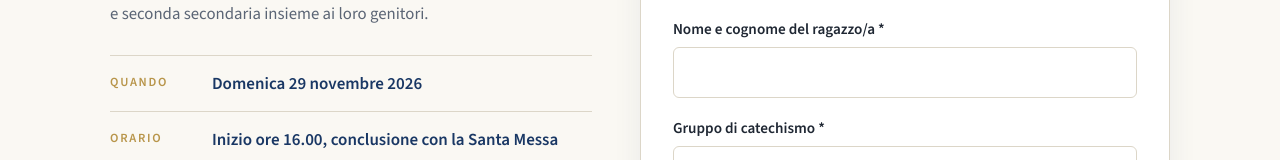
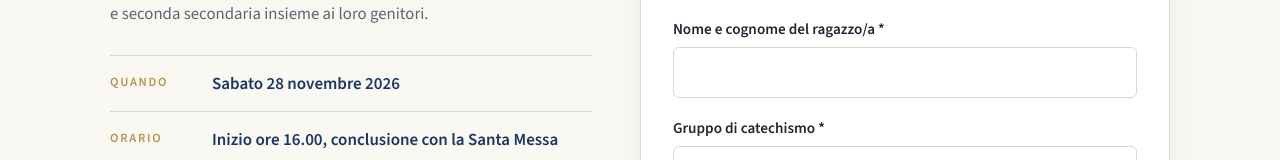
Before and after one commit to silviabovo85/ritiro-avvento, a Next.js app: page / in a window 1280 px wide. Shown: the part 627-787 px from the top of the page. Built offline with nearby package versions, Linux system fonts and the light colour scheme.

Commit message:
Data del ritiro: sabato 28 novembre 2026
Co-Authored-By: Claude Opus 5.5 (1M context) <noreply@anthropic.com>
Claude-Session: https://claude.ai/code/session_015CXzLptw1gEeKTz5QszLNf

```diff
--- a/app/FormIscrizione.tsx
+++ b/app/FormIscrizione.tsx
@@ -15,7 +15,7 @@ export default function FormIscrizione() {
       <div className="esito esito-ok" role="status">
         <p className="esito-titolo">✦ Iscrizione ricevuta</p>
         <p>{stato.messaggio}</p>
-        <p>Vi aspettiamo domenica 29 novembre alle 16.00.</p>
+        <p>Vi aspettiamo sabato 28 novembre alle 16.00.</p>
         <button type="button" className="btn btn-secondario" onClick={() => location.reload()}>
           Iscrivi un altro ragazzo/a
         </button>
--- a/app/layout.tsx
+++ b/app/layout.tsx
@@ -9,7 +9,7 @@ const sans = Source_Sans_3({ subsets: ["latin"], variable: "--font-sans" });
 
 export const metadata: Metadata = {
   title: "Ritiro di Avvento 2026 · Parrocchia San Pietro Apostolo",
-  description: "Iscrizioni al ritiro di Avvento del 29 novembre 2026 per i ragazzi di prima e seconda secondaria e i loro genitori.",
+  description: "Iscrizioni al ritiro di Avvento del 28 novembre 2026 per i ragazzi di prima e seconda secondaria e i loro genitori.",
 };
 
 export const viewport = { themeColor: "#193764" };
--- a/lib/evento.ts
+++ b/lib/evento.ts
@@ -1,6 +1,6 @@
 export const EVENTO = {
   titolo: "Ritiro di Avvento",
-  data: "Domenica 29 novembre 2026",
+  data: "Sabato 28 novembre 2026",
   orario: "dalle 16.00, con conclusione nella Santa Messa delle 19.00",
   luogo: "Parrocchia di San Pietro Apostolo, Valeggio sul Mincio",
   destinatari: "Ragazzi di prima e seconda secondaria e i loro genitori",
```
Also changed, not shown: 1 other file (tests, documents, lock files or other folders).
